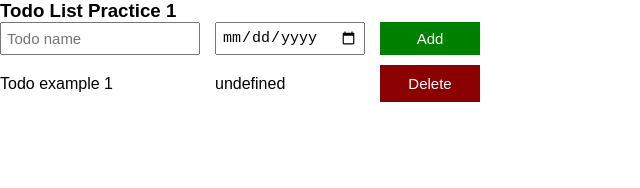
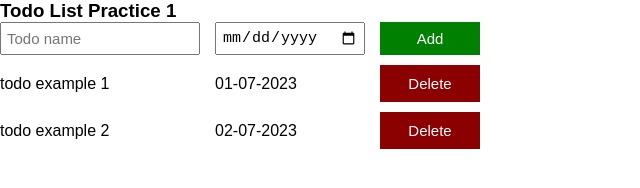
Before and after one commit to tauseef9580/TodoList, a plain HTML site: page index.html in a window 1280 px wide. Shown: the whole page, without its empty margins (0-640 px from the left). Drawn offline with Linux system fonts and the light colour scheme.

Commit message:
Add files via upload

```diff
--- a/index.html
+++ b/index.html
@@ -14,7 +14,8 @@
             placeholder="Todo name">
 
             <input type="date"
-            class="js-due-date due-date-input">
+            class="js-due-date due-date-input"
+            required pattern="\d{2}-\d{2}-\d{4}">
 
             <button
             class="button1"
--- a/todo.js
+++ b/todo.js
@@ -1,7 +1,12 @@
 
-const myArray = [{
-        name: 'Todo example 1',
-        duedate: '01-07-2002'}]; // store the input item list in the array
+const myArray = JSON.parse(localStorage.getItem('myArray')) || [{
+    name:'todo example 1',
+    dueDate: '01-07-2023'
+},
+{
+    name: 'todo example 2',
+    dueDate: '02-07-2023'
+}]; // store the input item list in the array
 
 renderTodoList();
 
@@ -47,3 +52,7 @@ function additems(){
     item.value = ''; // making null so input can impty before entering new item int list
     renderTodoList();
 }
+
+function saveToStorage(){
+    localStorage.setItem('myArray',JSON.stringify(myArray));
+}
```
